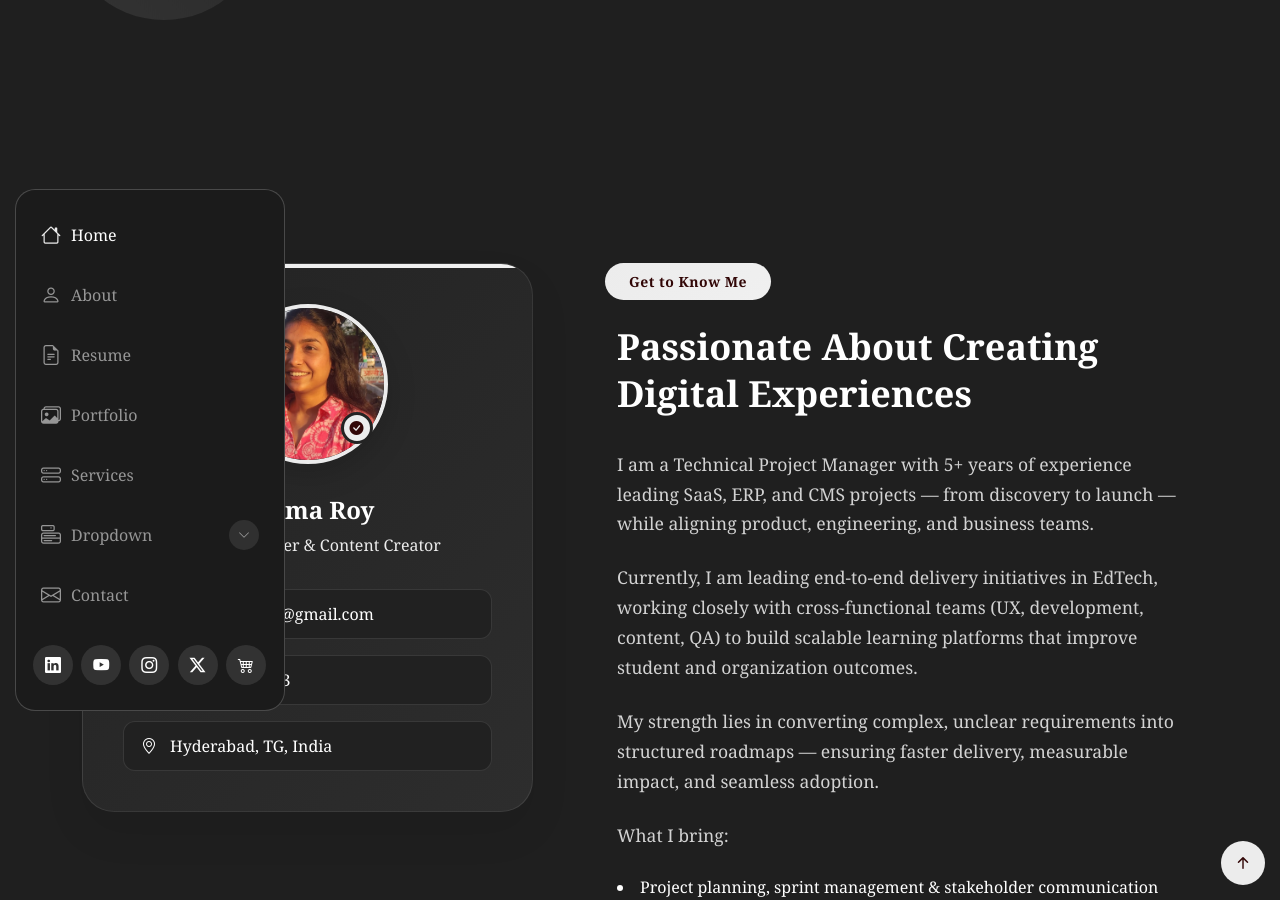
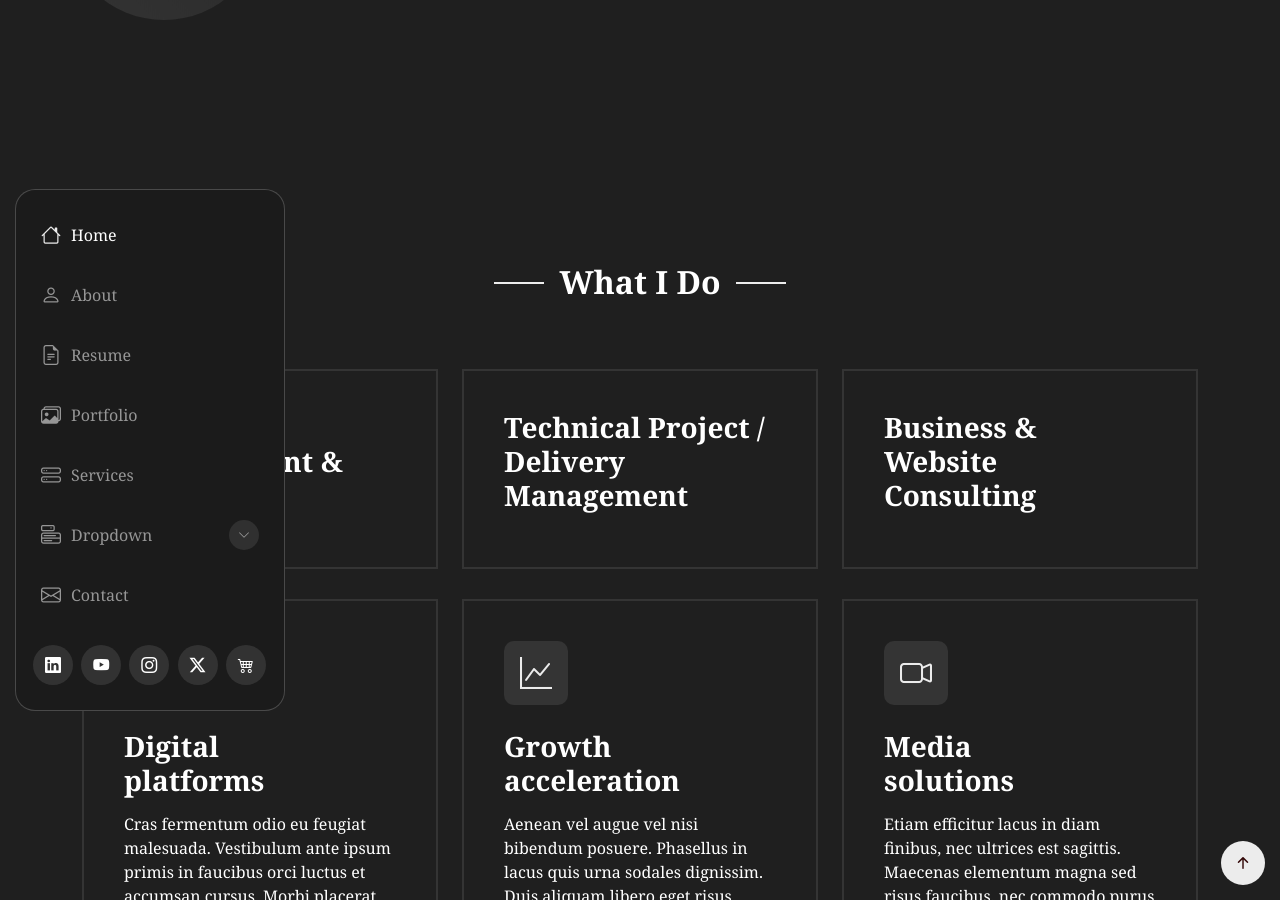
Before and after one commit to iamreemaroy/Reema-Roy, a Jekyll site: the page index.html, which Jekyll copies as it is, in a window 1280 px wide and 900 px high, scrolled down 697 px. Built offline with Jekyll 4.4.1, drawn with Linux system fonts in a browser that asks for light colours; some of the changed text lies outside the part shown.

Commit message:
Update index.html

```diff
--- a/index.html
+++ b/index.html
@@ -111,8 +111,7 @@
               <div class="hero-text">
                 <h1>Reema<span class="accent-text">Roy</span></h1>
                 <p class="lead">I'm a <span class="typed" data-typed-items="Technical Project Manager, IT Consultant, Website Developer, Digital Creator"></span></p>
-                <p class="description">I help businesses build, migrate, and manage websites while delivering
-                <br>projects with clarity, structure, and performance.</p>
+                <p class="description">I help businesses build, migrate, and manage websites while delivering projects with clarity, structure, and performance.</p>
 
 
                 <div class="hero-actions">
@@ -144,6 +143,101 @@
       </div>
 
     </section><!-- /Hero Section -->
+
+
+    <!-- What I Do Section -->
+    <section id="services" class="services section">
+
+      <!-- Section Title -->
+      <div class="container section-title" data-aos="fade-up">
+        <h2>What I Do</h2>
+      </div><!-- End Section Title -->
+
+      <div class="container" data-aos="fade-up" data-aos-delay="100">
+        <div class="row justify-content-center">
+          <div class="col-lg-4 col-md-6" data-aos="fade-up" data-aos-delay="100">
+            <div class="service-card position-relative z-1">
+              <h3>
+                  Website Development & Migration
+              </h3>
+            </div>
+          </div>
+          <div class="col-lg-4 col-md-6" data-aos="fade-up" data-aos-delay="200">
+            <div class="service-card position-relative z-1">
+              <h3>
+                  Technical Project / Delivery Management
+              </h3>
+            </div>
+          </div>
+          <div class="col-lg-4 col-md-6" data-aos="fade-up" data-aos-delay="300">
+            <div class="service-card position-relative z-1">
+              <h3>
+                  Business & Website Consulting
+              </h3>
+            </div>
+          </div>
+          <div class="col-lg-4 col-md-6" data-aos="fade-up" data-aos-delay="100">
+            <div class="service-card position-relative z-1">
+              <div class="service-icon">
+                <i class="bi bi-code-slash"></i>
+              </div>
+              <a href="service-details.html" class="card-action d-flex align-items-center justify-content-center rounded-circle">
+                <i class="bi bi-arrow-up-right"></i>
+              </a>
+              <h3>
+                <a href="service-details.html">
+                  Digital <span>platforms</span>
+                </a>
+              </h3>
+              <p>
+                Cras fermentum odio eu feugiat malesuada. Vestibulum ante ipsum primis in faucibus orci luctus et accumsan cursus. Morbi placerat nulla vel nunc viverra accumsan.
+              </p>
+            </div>
+          </div>
+          <div class="col-lg-4 col-md-6" data-aos="fade-up" data-aos-delay="200">
+            <div class="service-card position-relative z-1">
+              <div class="service-icon">
+                <i class="bi bi-graph-up"></i>
+              </div>
+              <a href="service-details.html" class="card-action d-flex align-items-center justify-content-center rounded-circle">
+                <i class="bi bi-arrow-up-right"></i>
+              </a>
+              <h3>
+                <a href="service-details.html">
+                  Growth <span>acceleration</span>
+                </a>
+              </h3>
+              <p>
+                Aenean vel augue vel nisi bibendum posuere. Phasellus in lacus quis urna sodales dignissim. Duis aliquam libero eget risus facilisis. Quisque eget libero vel nisl fringilla.
+              </p>
+            </div>
+          </div>
+          <div class="col-lg-4 col-md-6" data-aos="fade-up" data-aos-delay="300">
+            <div class="service-card position-relative z-1">
+              <div class="service-icon">
+                <i class="bi bi-camera-video"></i>
+              </div>
+              <a href="service-details.html" class="card-action d-flex align-items-center justify-content-center rounded-circle">
+                <i class="bi bi-arrow-up-right"></i>
+              </a>
+              <h3>
+                <a href="service-details.html">
+                  Media <span>solutions</span>
+                </a>
+              </h3>
+              <p>
+                Etiam efficitur lacus in diam finibus, nec ultrices est sagittis. Maecenas elementum magna sed risus faucibus, nec commodo purus facilisis. Vestibulum accumsan magna.
+              </p>
+            </div>
+          </div>
+        </div>
+
+      </div>
+
+    </section><!-- /What I Do Section -->
+
+
+
 
     <!-- About Section -->
     <section id="about" class="about section">
```
